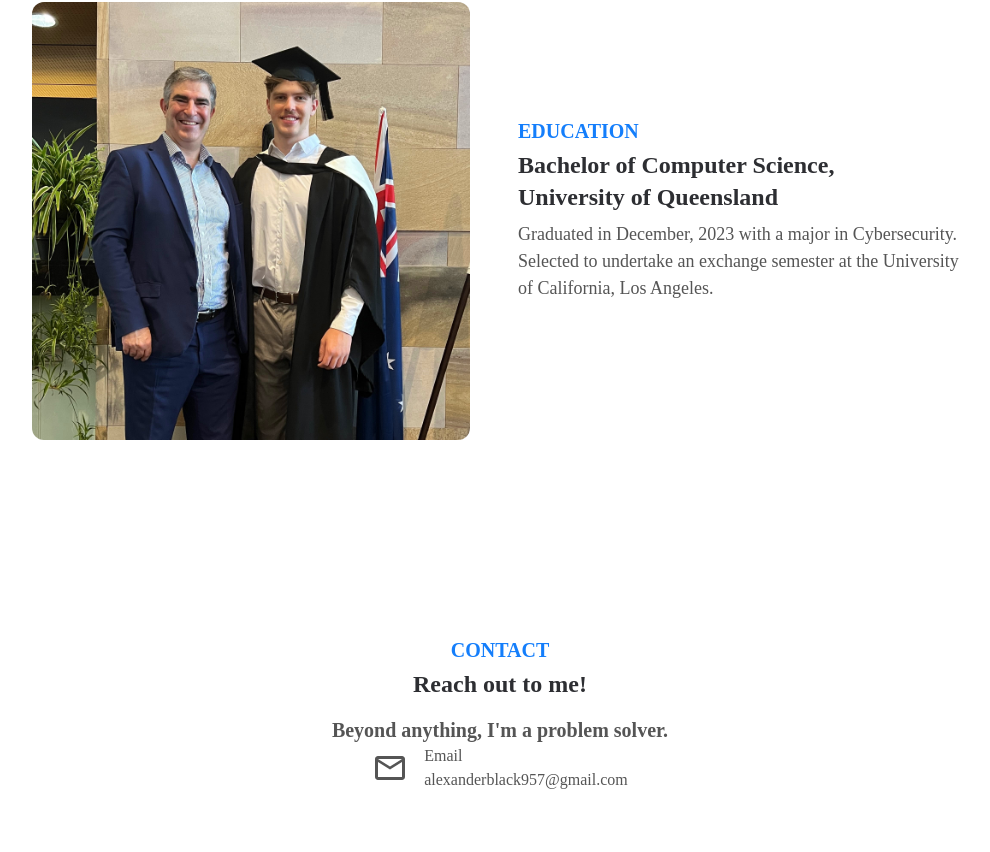
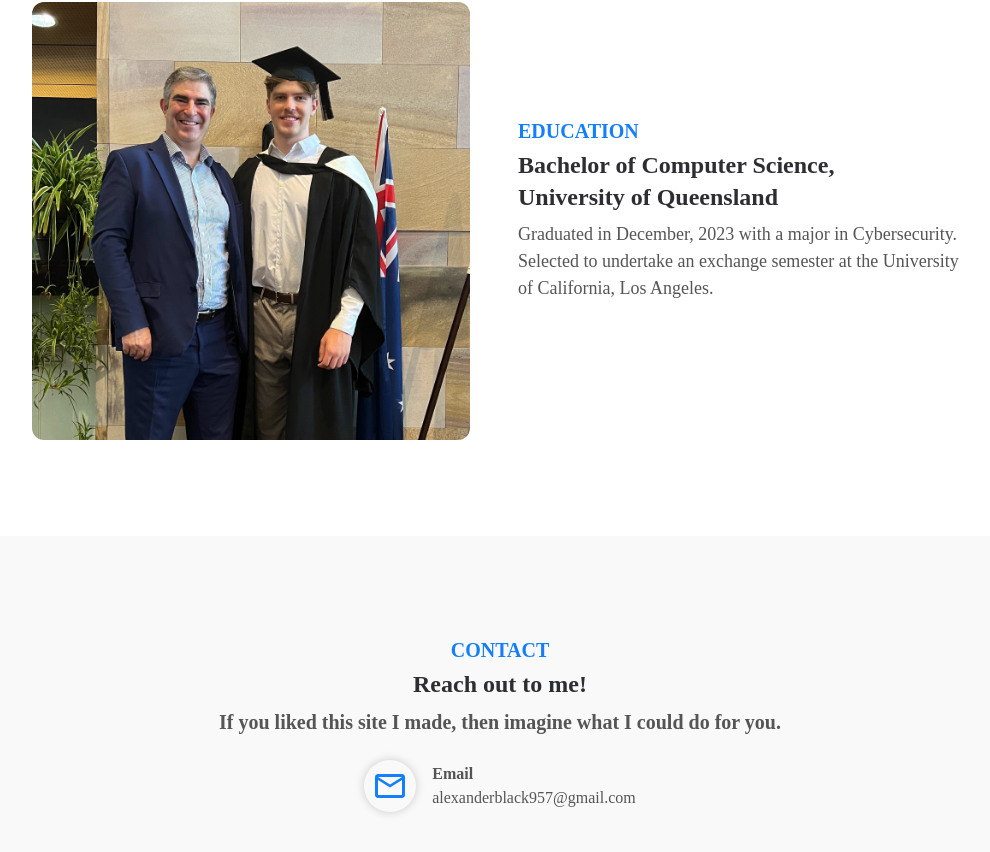
Before and after one commit to alexblack957/react-tailwind-portfolio, a React (Create React App) app: page / in a window 1280 px wide. Shown: the part 2377-3229 px from the top of the page, without its empty margins (140-1130 px from the left). Built offline with nearby package versions, Linux system fonts and the light colour scheme.

Commit message:
Contact section complete

```diff
--- a/src/components/Contact.jsx
+++ b/src/components/Contact.jsx
@@ -3,18 +3,18 @@ import { MdOutlineEmail } from "react-icons/md";
 
 const Contact = () => {
   return (
-    <div name='skills' className='w-full bg-white'>
+    <div name='skills' className='w-full bg-[#f9f9f9]'>
         <div className='py-12 md:py-24 px-8 max-w-[1000px] mx-auto justify-center flex flex-col'>
           <div className="pb-2">
               <h1 className='text-l  font-[800] text-center md:text-xl py-1  text-secondary'>CONTACT</h1>
-              <h1 className='text-xl text-center md:text-2xl  pb-4 text-primary font-[700] '>Reach out to me!</h1>
-              <p className='text-center font-[600] text-xl'>Beyond anything, I'm a problem solver.</p>
-              <div className='flex flex-row justify-center items-center gap-4'>
-                    <div className='text-4xl'>
+              <h1 className='text-xl text-center md:text-2xl  pb-2 text-primary font-[700] '>Reach out to me!</h1>
+              <p className='text-center font-[600] text-xl'>If you liked this site I made, then imagine what I could do for you.</p>
+              <div className='flex flex-row justify-center items-center gap-4 py-6'>
+                    <div className='text-4xl text-secondary shadow-[0_0_10px_0_rgba(0,0,0,0.19)] p-2 rounded-full'>
                         <MdOutlineEmail/>
                     </div>
                     <div>
-                        <h3>Email</h3>
+                        <h3 className='font-[700]'>Email</h3>
                         <p>alexanderblack957@gmail.com</p>
                     </div>
               </div>
--- a/src/components/Home.jsx
+++ b/src/components/Home.jsx
@@ -8,7 +8,7 @@ const Home = () => {
 
         <div className='max-w-[1000px] mx-auto px-8 flex flex-col-reverse md:flex-row justify-center items-center h-full gap-2 md:gap-12'>
           <div className='text-primary font-[700] max-w-[500px] align-top'>
-            <h1 className='text-4xl text-center md:text-5xl py-6 md:text-left'>Hey there! I'm Alexander 👋</h1>
+            <h1 className='text-4xl text-center md:text-5xl py-6 md:text-left transition-opacity ease-in duration-700'>Hey there! I'm Alexander 👋</h1>
             <p className='text-center font-[500] md:text-left text-[18px]'> I'm looking for a software engineering position - and this website will detail why you should hire me. Brisbane, Australia.</p>
             <div className='py-4 text-3xl text-secondary flex justify-center md:justify-start'> <CiLinkedin /></div>
           </div>
```
